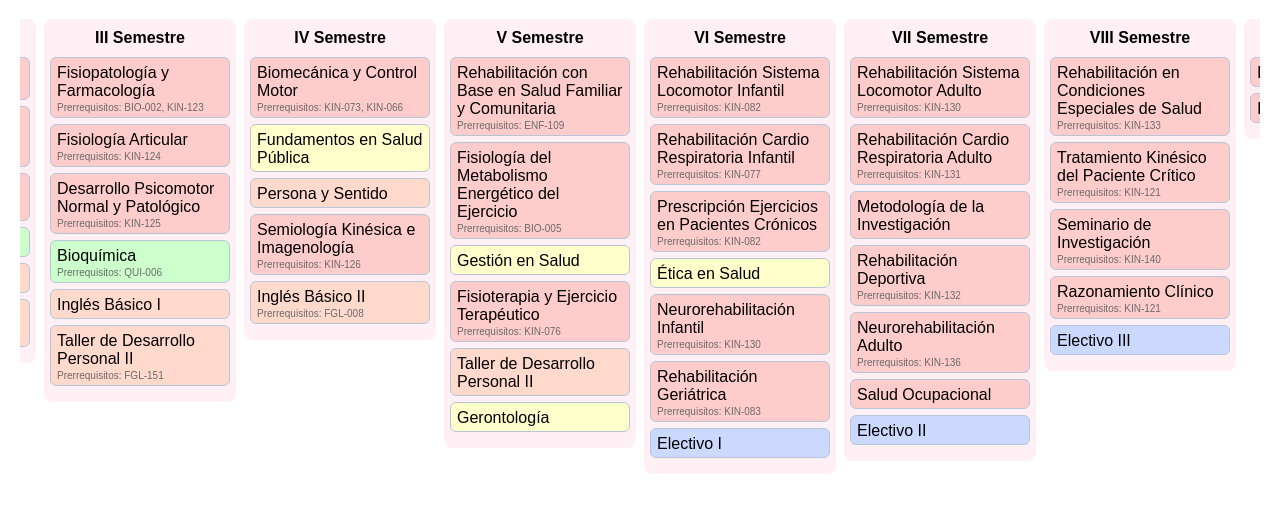
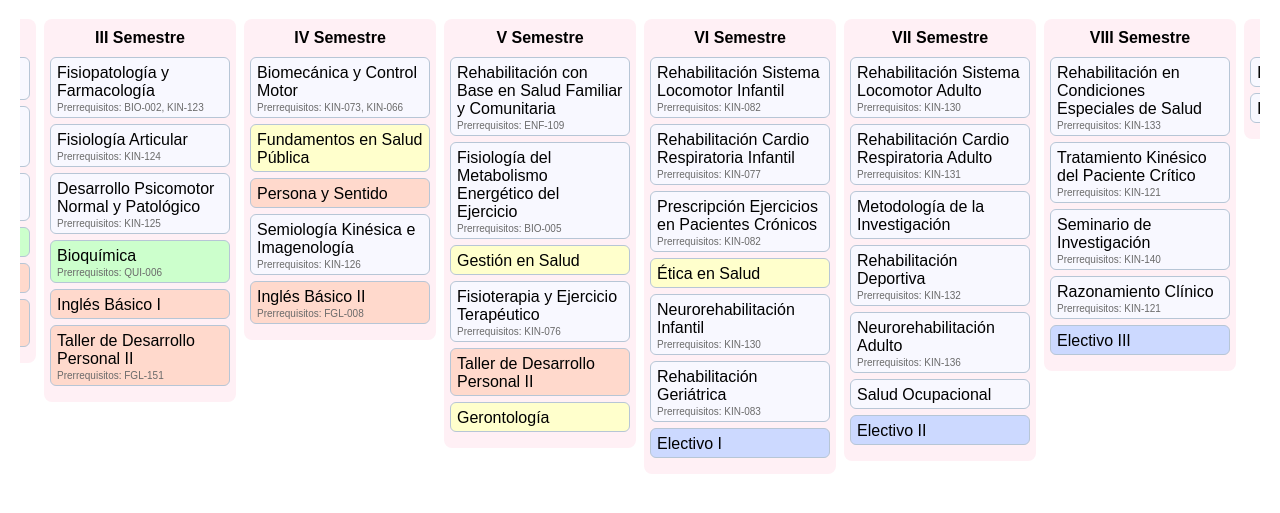
Before and after one commit to maiitg/malla-kinesiologia-, a plain HTML site: page index.html in a window 1280 px wide. Shown: the part 81-594 px from the top of the page. Drawn offline with Linux system fonts and the light colour scheme.

Commit message:
Update styles.css

```diff
--- a/styles.css
+++ b/styles.css
@@ -46,7 +46,7 @@ h1 {
 .materia.cb { background: #ccffcc; }   /* Ciencias Básicas */
 .materia.fg { background: #ffd9cc; }   /* Formación General */
 .materia.cf { background: #ffffcc; }   /* Comunes Facultad */
-.materia.pc { background: #ffcccc; }   /* Propias de Carrera */
+.materia.pc { background: #f8f8ff; }   /* Propias de Carrera */
 .materia.el { background: #ccd9ff; }   /* Electivas */
 .prereq {
   font-size: 10px;
```
